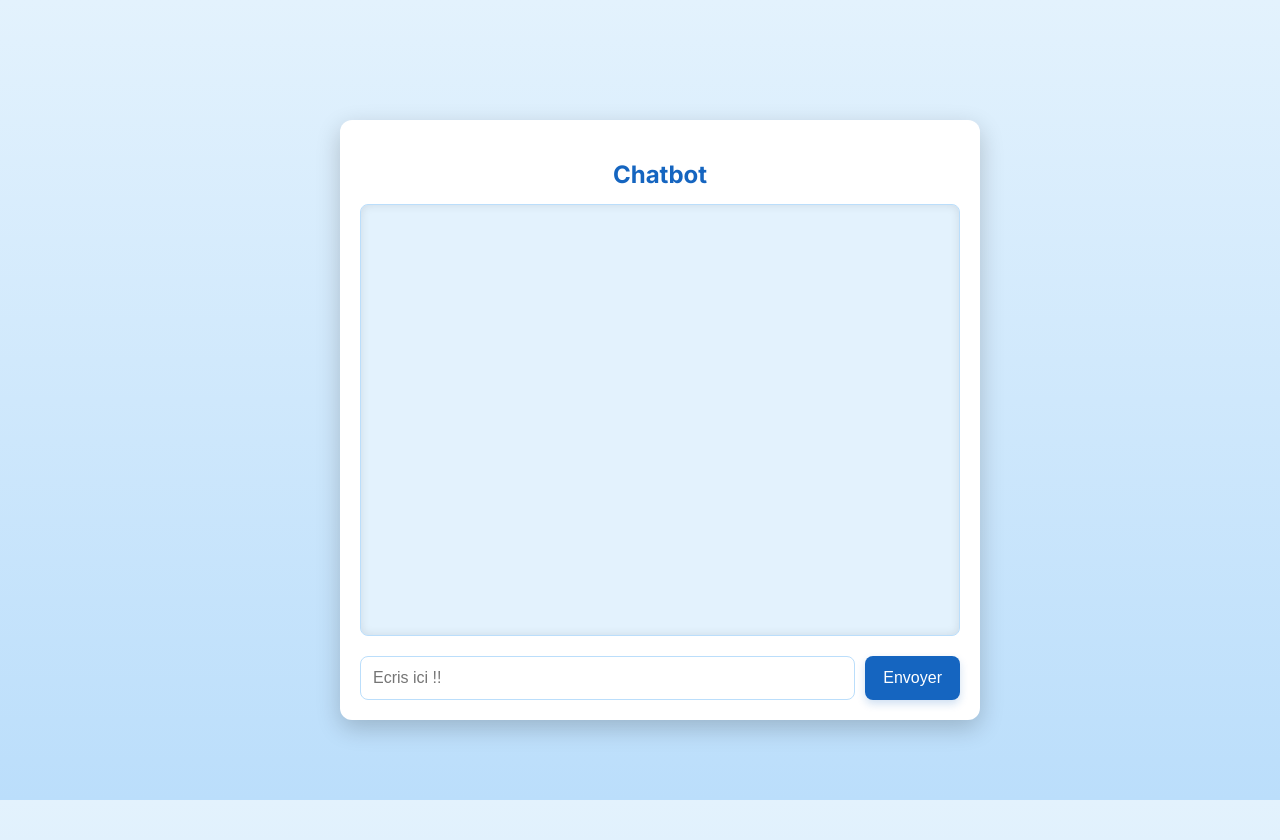
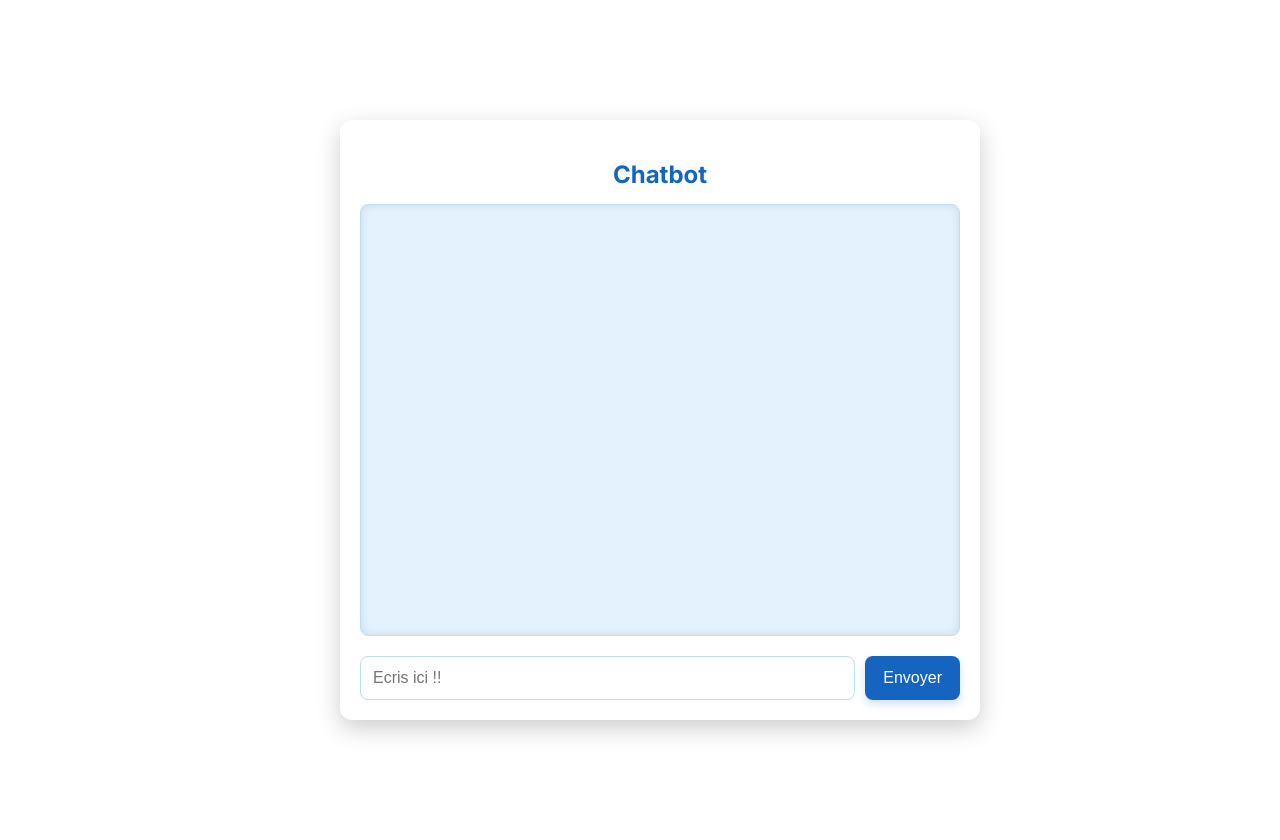
Before and after one commit to Sne3P/virtual-office, a Django app: page /chatbot/ in a window 1280 px wide. Run offline with Django 5.2, Linux system fonts and the light colour scheme; data that the repository does not hold is empty.

Commit message:
Correction

```diff
--- a/static/css/chatbot.css
+++ b/static/css/chatbot.css
@@ -4,7 +4,6 @@
 
 body {
     font-family: 'Inter', sans-serif;
-    background: linear-gradient(to bottom, #e3f2fd, #bbdefb);
     color: #1a237e;
     margin: 0;
     padding: 20px;
```
